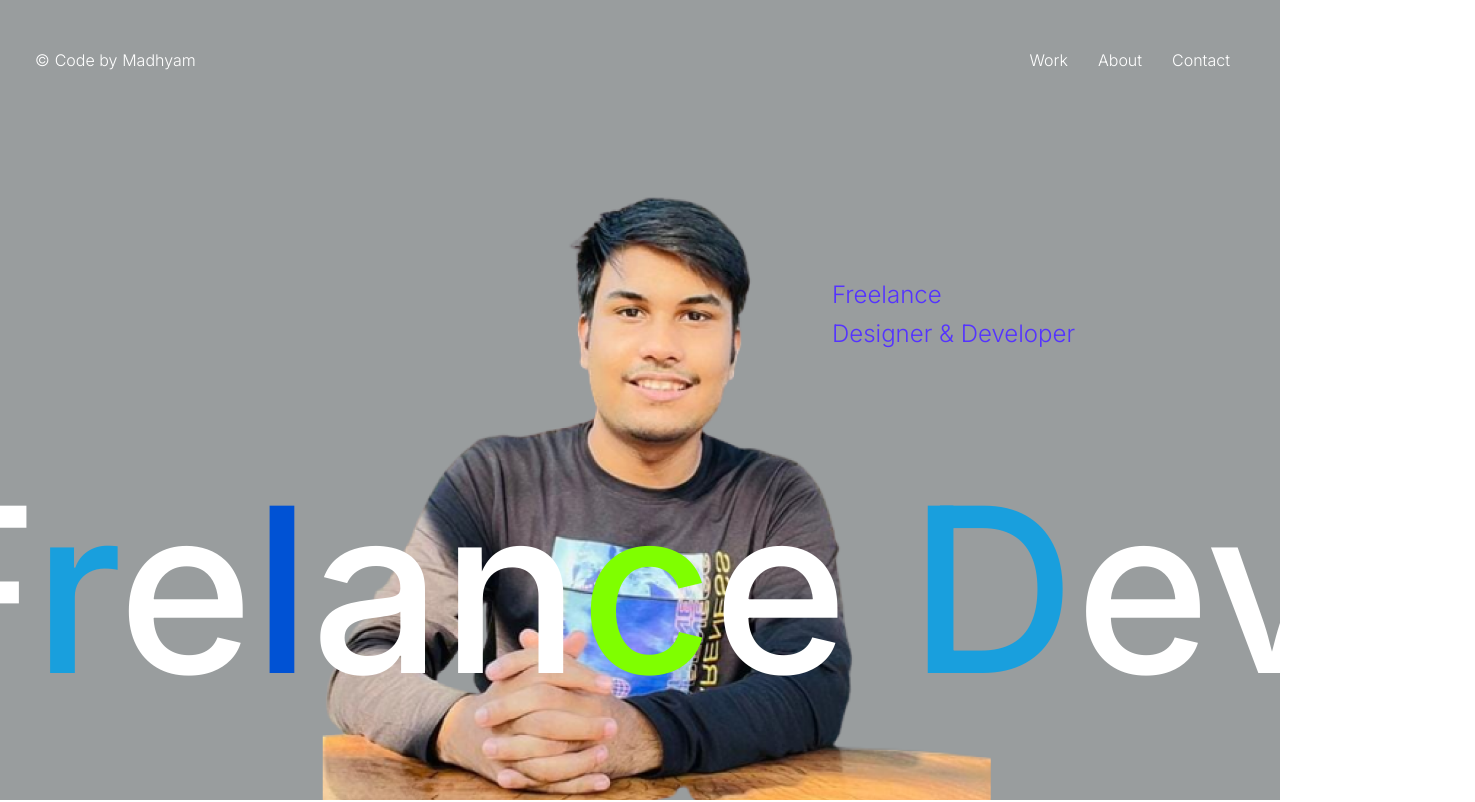
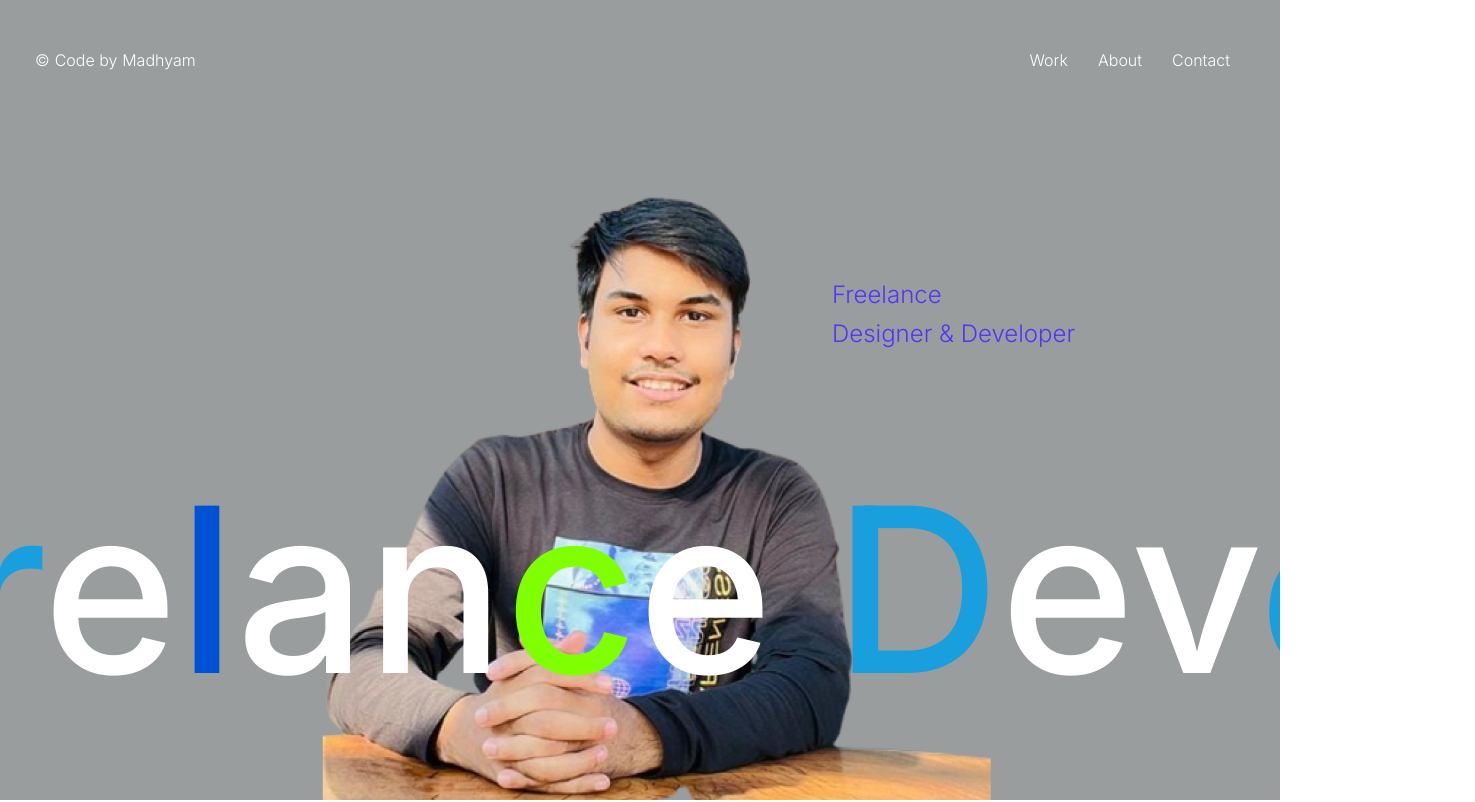
Before and after one commit to Madhyam123/Final_Nextjs_Potfolio_Website, a Next.js app: page / in a window 1280 px wide. Shown: the top 802 px of the page, 1475 px wide, since content can reach past the window. Built offline with nearby package versions, Linux system fonts and the light colour scheme.

Commit message:
Update page.module.scss

```diff
--- a/src/app/page.module.scss
+++ b/src/app/page.module.scss
@@ -1,20 +1,20 @@
-@media (min-width:430px) {
-    .main{
-         html{
-        width: 100vw;
-        padding: 0% 0%;
+// @media (min-width:430px) {
+//     .main{
+//          html{
+//         width: 100vw;
+//         padding: 0% 0%;
 
-    }
-        padding: 0% 0%;
-        width: 100vw;
-        overflow-x: hidden;
-        height: 500vh;
-        overflow-y: scroll;
-    }
-    .main{
-     scroll-behavior: smooth;
-    }
-}
+//     }
+//         padding: 0% 0%;
+//         width: 100vw;
+//         overflow-x: hidden;
+//         height: 500vh;
+//         overflow-y: scroll;
+//     }
+//     .main{
+//      scroll-behavior: smooth;
+//     }
+// }
 
 
 
```
